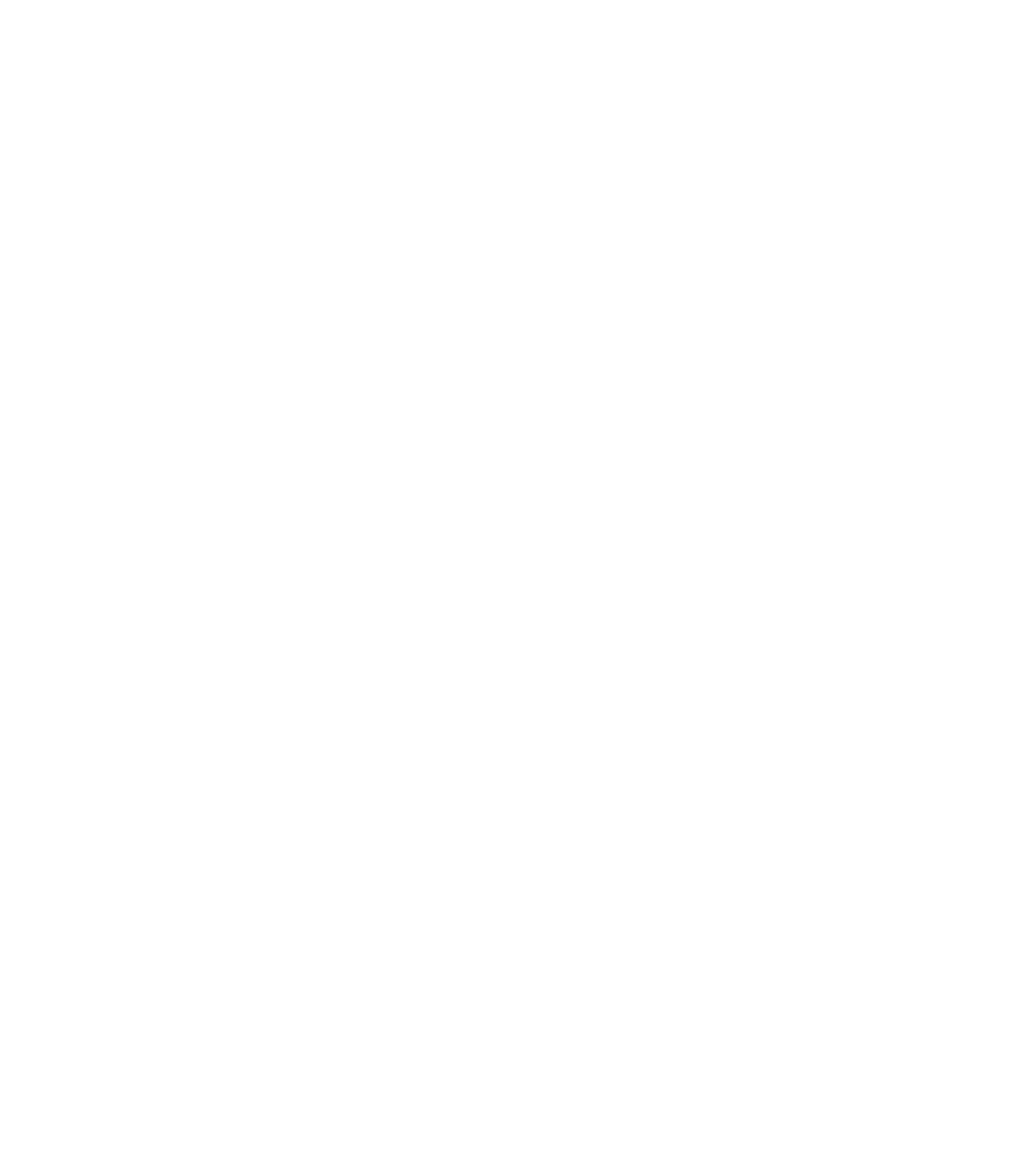
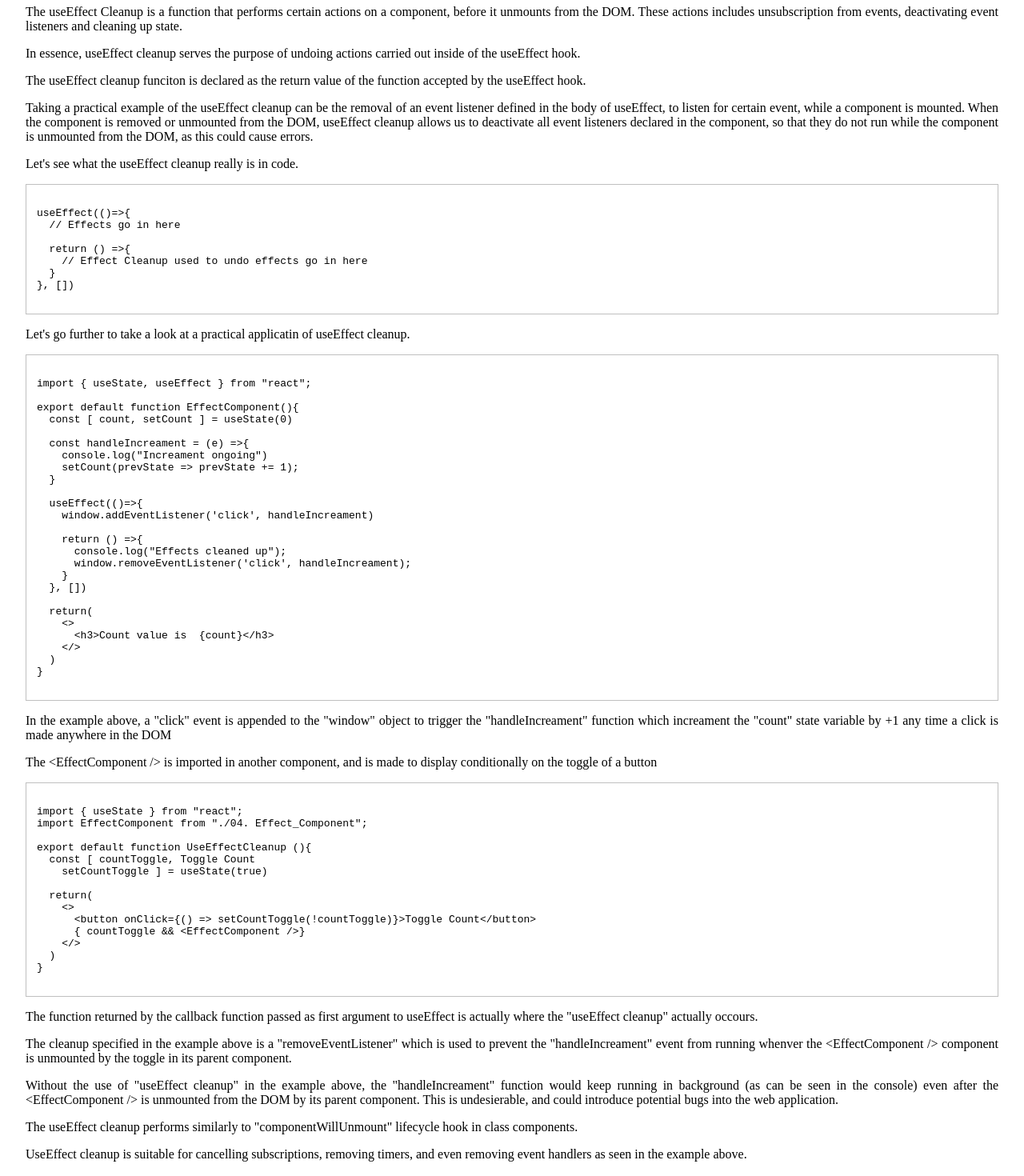
Before and after one commit to Hycient195/Learn-React-Hooks, a React (Create React App) app: page / in a window 1280 px wide. Shown: the part 220-1690 px from the top of the page at 80% size. Before the commit the page ends 800 px from the top, so only its background shows below. Built offline with nearby package versions, Linux system fonts and the light colour scheme.

Commit message:
Added useEffect clenup

```diff
--- /dev/null
+++ b/src/02. UseEffect/04. Effect_Component.js
@@ -0,0 +1,25 @@
+import { useState, useEffect } from "react";
+
+export default function EffectComponent(){
+  const [ count, setCount ] = useState(0)
+
+  const handleIncreament = (e) =>{
+    console.log("Increament ongoing")
+    setCount(prevState => prevState += 1);
+  }
+
+  useEffect(()=>{
+   window.addEventListener('click', handleIncreament)
+
+   return () =>{
+     console.log("Effects cleaned up");
+     window.removeEventListener('click', handleIncreament);
+   }
+  }, [])
+
+  return(
+    <>
+      <h3>Count value is  {count}</h3>
+    </>
+  )
+}
--- a/src/02. UseEffect/04. UseEffect_Clenup.js
+++ b/src/02. UseEffect/04. UseEffect_Clenup.js
@@ -0,0 +1,152 @@
+import { useState } from "react";
+import EffectComponent from "./04. Effect_Component";
+
+export default function UseEffectCleanup (){
+  const [ countToggle, setCountToggle ] = useState(true)
+
+  return(
+    <>
+      <h1>UseEffect Cleanup</h1>
+      <p>
+        The useEffect Cleanup is a function that performs certain
+        actions on a component, before it unmounts from the DOM.
+        These actions includes unsubscription from events, deactivating
+        event listeners and cleaning up state.
+      </p>
+      <p>
+        In essence, useEffect cleanup serves the purpose of undoing actions
+        carried out inside of the useEffect hook.
+      </p>
+      <p>
+        The useEffect cleanup funciton is declared as the return value of
+        the function accepted by the useEffect hook.
+      </p>
+      <p>
+        Taking a practical example of the useEffect cleanup can be the
+        removal of an event listener defined in the body of useEffect, to
+        listen for certain event, while a component is mounted.
+        When the component is removed or unmounted from the DOM, useEffect
+        cleanup allows us to deactivate all event listeners declared in the
+        component, so that they do not run while the component is unmounted
+        from the DOM, as this could cause errors.
+      </p>
+      <p>
+        Let's see what the useEffect cleanup really is in code.
+      </p>
+
+      <code>
+        <pre>
+          {
+            `
+useEffect(()=>{
+  // Effects go in here
+
+  return () =>{
+    // Effect Cleanup used to undo effects go in here
+  }
+}, [])
+            `
+          }
+        </pre>
+      </code>
+
+      <p>
+        Let's go further to take a look at a practical applicatin of
+        useEffect cleanup.
+      </p>
+
+      <code>
+        <pre>
+          {
+            `
+import { useState, useEffect } from "react";
+
+export default function EffectComponent(){
+  const [ count, setCount ] = useState(0)
+
+  const handleIncreament = (e) =>{
+    console.log("Increament ongoing")
+    setCount(prevState => prevState += 1);
+  }
+
+  useEffect(()=>{
+    window.addEventListener('click', handleIncreament)
+
+    return () =>{
+      console.log("Effects cleaned up");
+      window.removeEventListener('click', handleIncreament);
+    }
+  }, [])
+
+  return(
+    <>
+      <h3>Count value is  {count}</h3>
+    </>
+  )
+}
+            `
+          }
+        </pre>
+      </code>
+      <p>
+        In the example above, a "click" event is appended to the "window" object
+        to trigger the "handleIncreament" function which increament the "count"
+        state variable by +1 any time a click is made anywhere in the DOM
+      </p>
+      <p>
+        The {`<EffectComponent />`} is imported in another component, and
+        is made to display conditionally on the toggle of a button
+      </p>
+      <code>
+        <pre>
+          {
+            `
+import { useState } from "react";
+import EffectComponent from "./04. Effect_Component";
+
+export default function UseEffectCleanup (){
+  const [ countToggle, Toggle Count
+    setCountToggle ] = useState(true)
+
+  return(
+    <>
+      <button onClick={() => setCountToggle(!countToggle)}>Toggle Count</button>
+      { countToggle && <EffectComponent />}
+    </>
+  )
+}
+            `
+          }
+        </pre>
+      </code>
+      <p>
+        The function returned by the callback function passed as first argument
+         to useEffect is actually where the "useEffect cleanup" actually occours.
+      </p>
+      <p>
+        The cleanup specified in the example above is a "removeEventListener"
+        which is used to prevent the "handleIncreament" event from running whenver
+        the {`<EffectComponent />`} component is unmounted by the toggle in its parent component.
+      </p>
+      <p>
+        Without the use of "useEffect cleanup" in the example above, the "handleIncreament"
+        function would keep running in background (as can be seen in the console)
+        even after the {`<EffectComponent />`} is unmounted from the DOM by its parent component.
+        This is undesierable, and could introduce potential bugs
+        into the web application.
+      </p>
+      <p>
+        The useEffect cleanup performs similarly to "componentWillUnmount" lifecycle
+        hook in class components.
+      </p>
+      <p>
+        UseEffect cleanup is suitable for cancelling subscriptions, removing timers,
+        and even removing event handlers as seen in the example above.
+      </p>
+
+      <h3>Example Output:</h3>
+      <button onClick={() => setCountToggle(!countToggle)}>Toggle Count</button>
+      { countToggle && <EffectComponent />}
+    </>
+  )
+}
--- a/src/App.css
+++ b/src/App.css
@@ -3,32 +3,10 @@
   pointer-events: none;
 }
 
-@media (prefers-reduced-motion: no-preference) {
-  .App-logo {
-    animation: App-logo-spin infinite 20s linear;
-  }
+body{
+  padding: 2em;
 }
 
-.App-header {
-  background-color: #282c34;
-  min-height: 100vh;
-  display: flex;
-  flex-direction: column;
-  align-items: center;
-  justify-content: center;
-  font-size: calc(10px + 2vmin);
-  color: white;
+.title{
+  font-size: 2.8em;
 }
-
-.App-link {
-  color: #61dafb;
-}
-
-@keyframes App-logo-spin {
-  from {
-    transform: rotate(0deg);
-  }
-  to {
-    transform: rotate(360deg);
-  }
-}
--- a/src/App.js
+++ b/src/App.js
@@ -1,3 +1,4 @@
+import UseEffectCleanup from './02. UseEffect/04. UseEffect_Clenup';
 import './App.css';
 
 
@@ -5,6 +6,8 @@
   return (
     <div className="App">
       <h1 className="title centralize">React Hooks</h1>
+      <hr />
+      <UseEffectCleanup />
       {/* <BrowserRouter>
         <Routes>
           <Route index element={<Home/>} />
--- a/src/index.css
+++ b/src/index.css
@@ -31,6 +31,7 @@
   font-family: Fira Code;
   -webkit-font-smoothing: antialiased;
   -moz-osx-font-smoothing: grayscale;
+  text-align: justify;
 }
 
 code {
@@ -42,7 +43,6 @@
 a{
   color: inherit;
 }
-
 
 .hidden{
   display: none;
@@ -81,3 +81,12 @@
 .bg-light-green{
   background-color: var(--light-green);
 }
+
+.centralize{
+  text-align: center;
+}
+
+pre{
+  border: 1px solid silver;
+  padding: 1em;
+}
```
